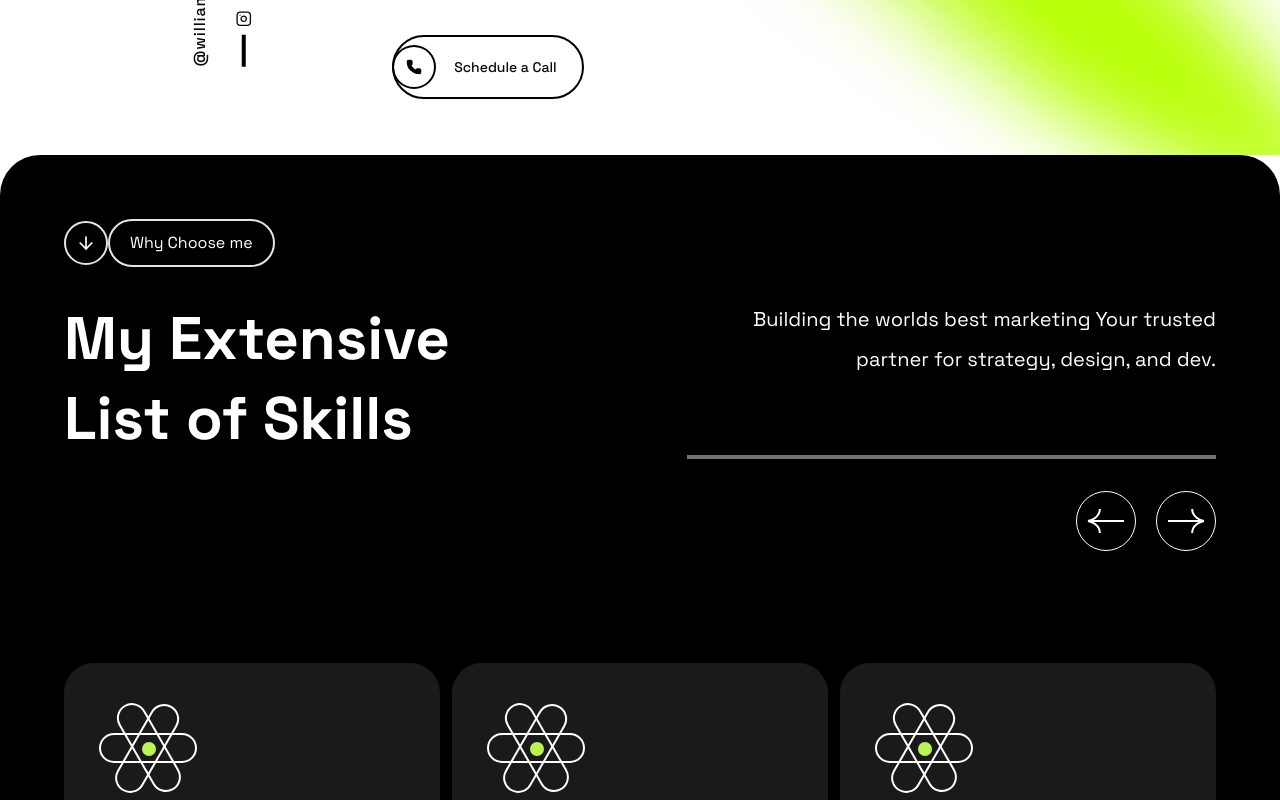
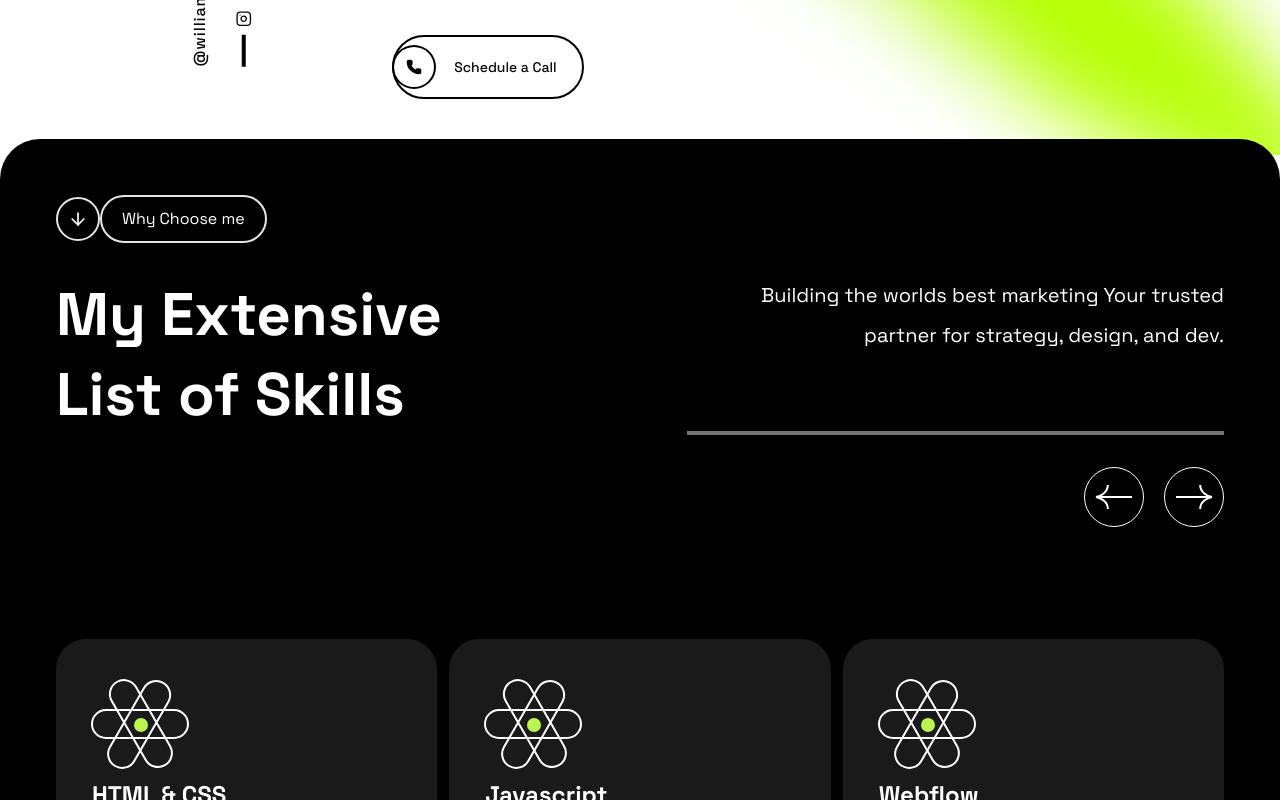
Before and after one commit to abdurrahmanmahmud5981/abdur.me, a Next.js app: page / in a window 1280 px wide. Shown: the part 480-1280 px from the top of the page. Built offline with nearby package versions, Linux system fonts and the light colour scheme.

Commit message:
refactor: adjust layout and spacing in MySkills component for improved structure

```diff
--- a/src/app/_components/skills.tsx
+++ b/src/app/_components/skills.tsx
@@ -22,8 +22,9 @@ const skills = [
 const MySkills = () => {
 
     return (
-        <section className='py-6 px-4 sm:p-16 bg-black text-white rounded-[40px] space-y-8 container mx-auto mb-10'>
-            <TopLeftHeader label='Why Choose me' />
+        <section className='container mx-auto -my-4 z-40 relative'>
+           <div className="py-6 px-4 sm:p-14 bg-black text-white rounded-[40px] space-y-8  ">
+             <TopLeftHeader label='Why Choose me' />
 
             <div className="flex flex-col lg:flex-row justify-between lg:gap-36 gap-6 ">
                 <h2 className=" lg:max-w-xl justify-start text-3xl  sm:text-6xl font-bold sm:leading-20 ">My Extensive List of Skills</h2>
@@ -56,6 +57,7 @@ const MySkills = () => {
                     </div>
                 ))}
             </div>
+           </div>
         </section>
     )
 }
```
